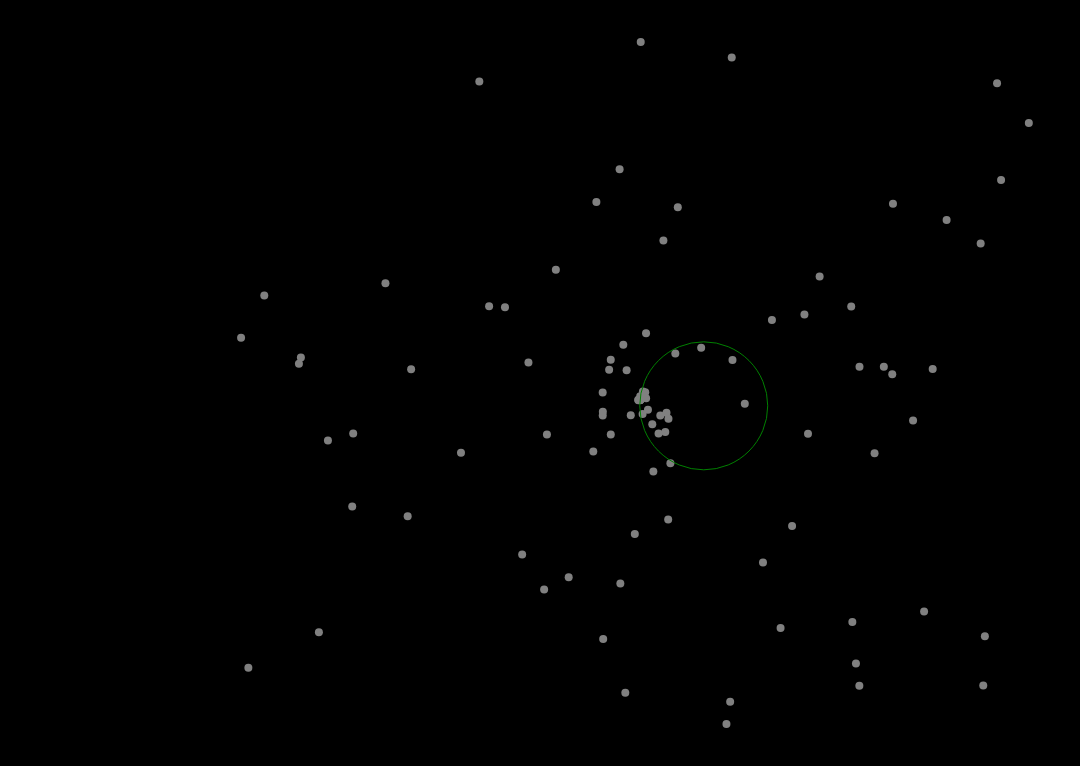
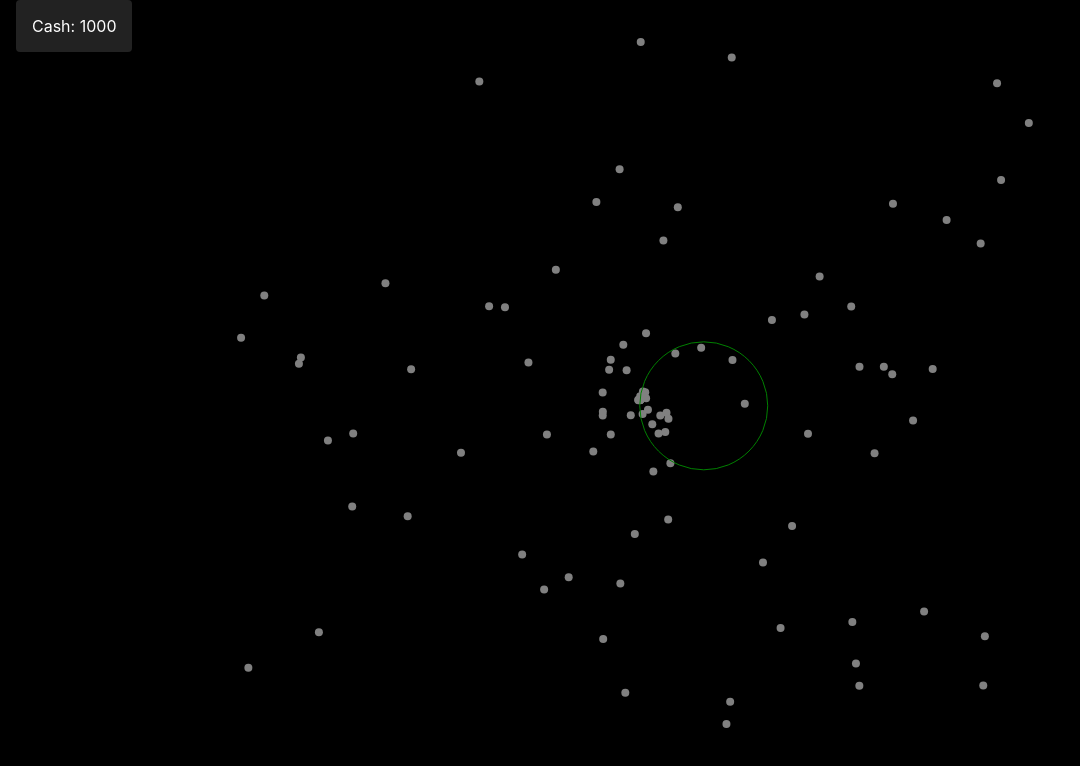
Before and after one commit to painkillergis/parcels, a React (Create React App) app: page / in a window 1280 px wide. Shown: the top 766 px of the page, without its empty margins (0-1080 px from the left). Built offline with nearby package versions, Linux system fonts and the light colour scheme.

Commit message:
cash hud

```diff
--- a/src/App.tsx
+++ b/src/App.tsx
@@ -46,6 +46,8 @@ function App() {
     )
   }, [])
 
+  const [cash, setCash] = useState(1000)
+
   useLayoutEffect(() => {
     if (canvasRef.current !== null) {
       const context = (canvasRef.current as HTMLCanvasElement).getContext(
@@ -81,12 +83,33 @@ function App() {
   }, [canvasRef, width, height, customers, towers])
 
   return (
-    <canvas
-      ref={canvasRef}
-      style={{ width: '100%', height: '100%', display: 'block' }}
-      width={width}
-      height={height}
-    />
+    <>
+      <div style={{ padding: '1em' }}>
+        <span
+          style={{
+            backgroundColor: '#222',
+            color: 'white',
+            padding: '1em',
+            borderRadius: '0.25em',
+          }}
+        >
+          Cash: {cash}
+        </span>
+      </div>
+      <canvas
+        ref={canvasRef}
+        style={{
+          width: '100%',
+          height: '100%',
+          display: 'block',
+          position: 'fixed',
+          top: 0,
+          zIndex: -1000,
+        }}
+        width={width}
+        height={height}
+      />
+    </>
   )
 }
 
```
